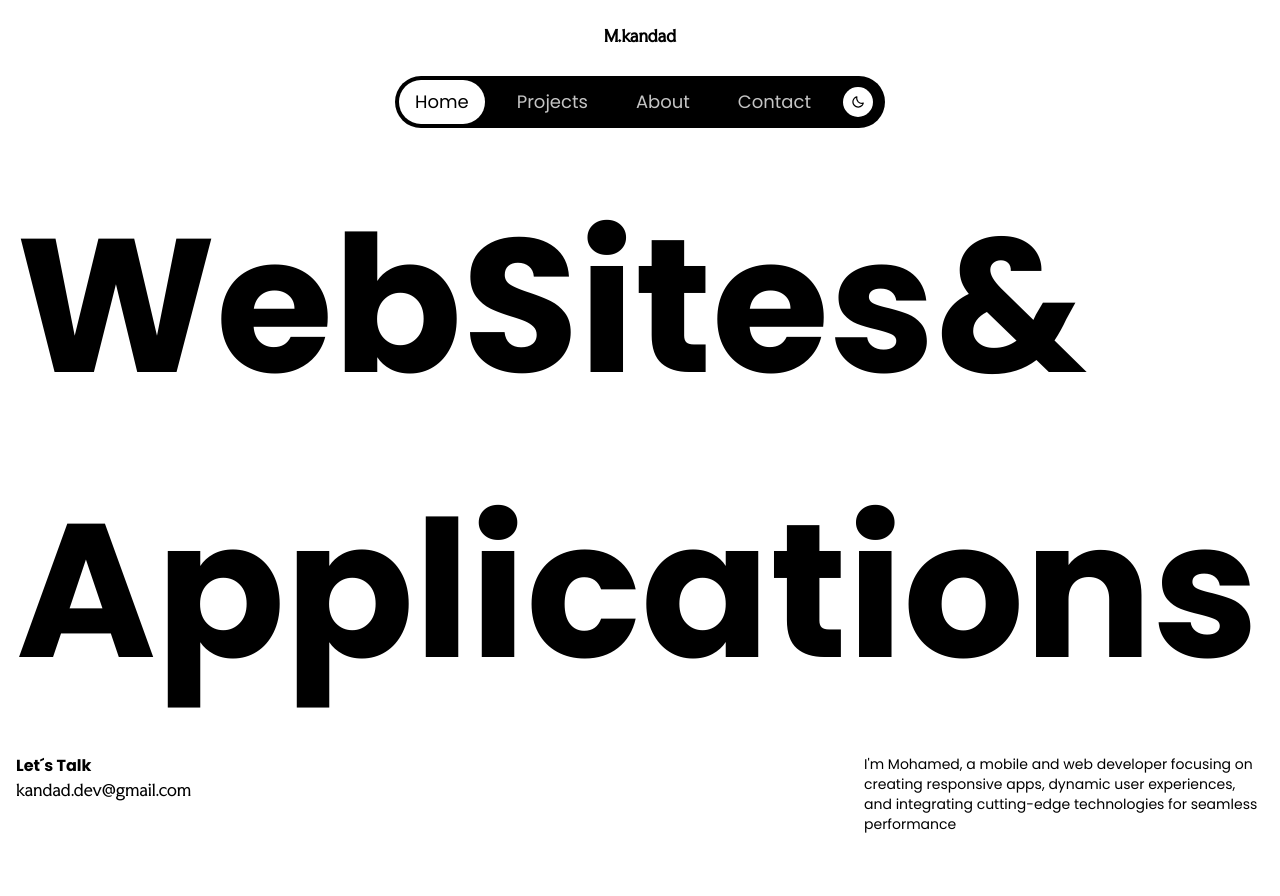
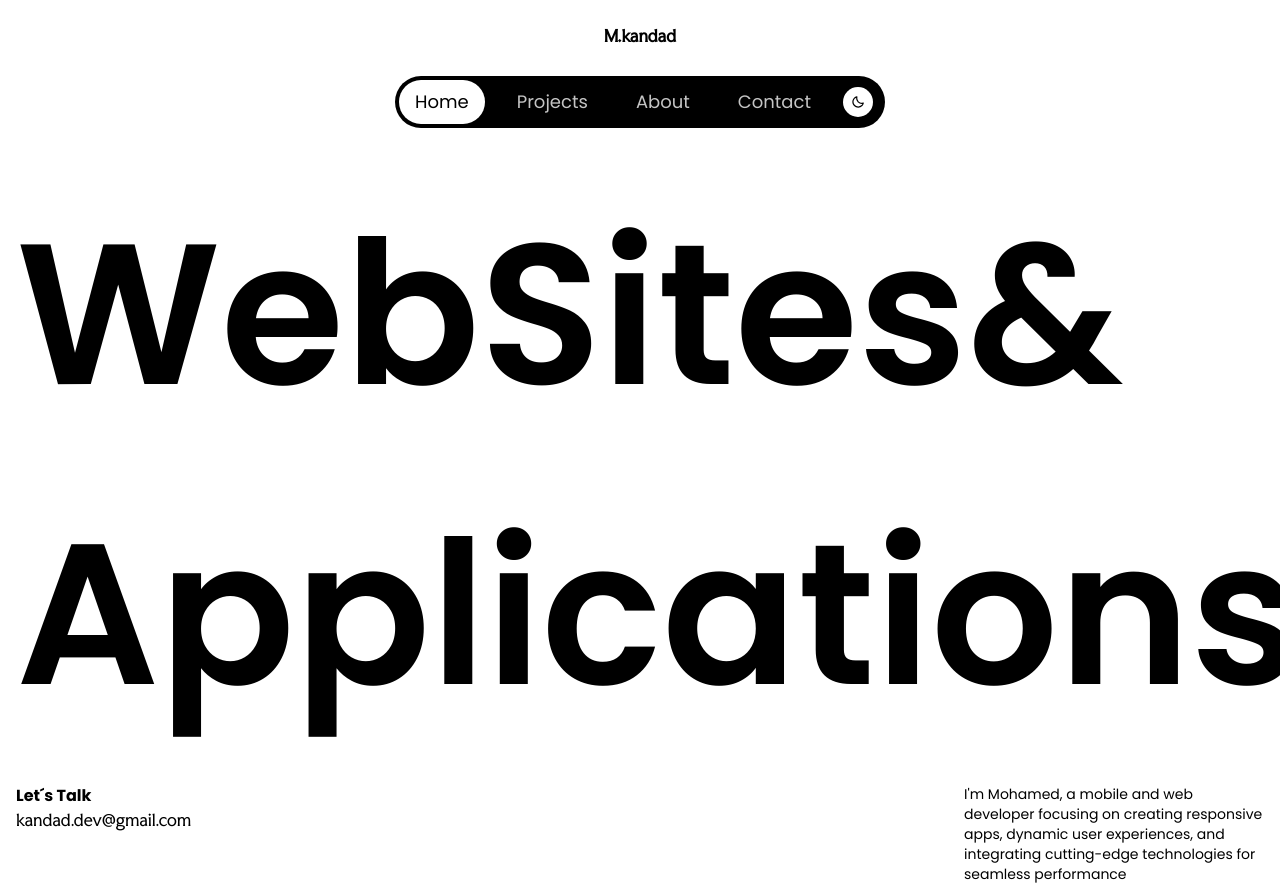
Before and after one commit to mohamed-kandad/portfolio, a Next.js app: page / in a window 1280 px wide. Before the commit the page ends 846 px from the top, so only its background shows below. Built offline with nearby package versions, Linux system fonts and the light colour scheme; a web font is replaced by a local one.

Commit message:
[UPDATE] navbar and header for responsive

```diff
--- a/src/components/Header.tsx
+++ b/src/components/Header.tsx
@@ -1,7 +1,7 @@
 const Header = () => {
   return (
-    <div className="container mx-auto px-4 flex flex-col py-3 pt-6 text-black dark:text-white">
-      <h2 className=" text-[190px] font-poppins font-bold mb-5">
+    <div className="container mx-auto px-4  py-3 pt-6 text-black dark:text-white">
+      <h2 className="text-[68px] md:text-[140px] lg:text-[200px] md:text-left text-center mx-auto font-poppins font-semibold mb-5">
         WebSites& Applications
       </h2>
       <div className="flex justify-between">
@@ -9,7 +9,7 @@ const Header = () => {
           <p className="font-poppins font-bold">Let´s Talk</p>
           <p>kandad.dev@gmail.com</p>
         </div>
-        <p className="font-poppins text-sm w-[400px]">
+        <p className="font-poppins text-sm max-w-[300px]">
           I'm Mohamed, a mobile and web developer focusing on creating
           responsive apps, dynamic user experiences, and integrating
           cutting-edge technologies for seamless performance
```
